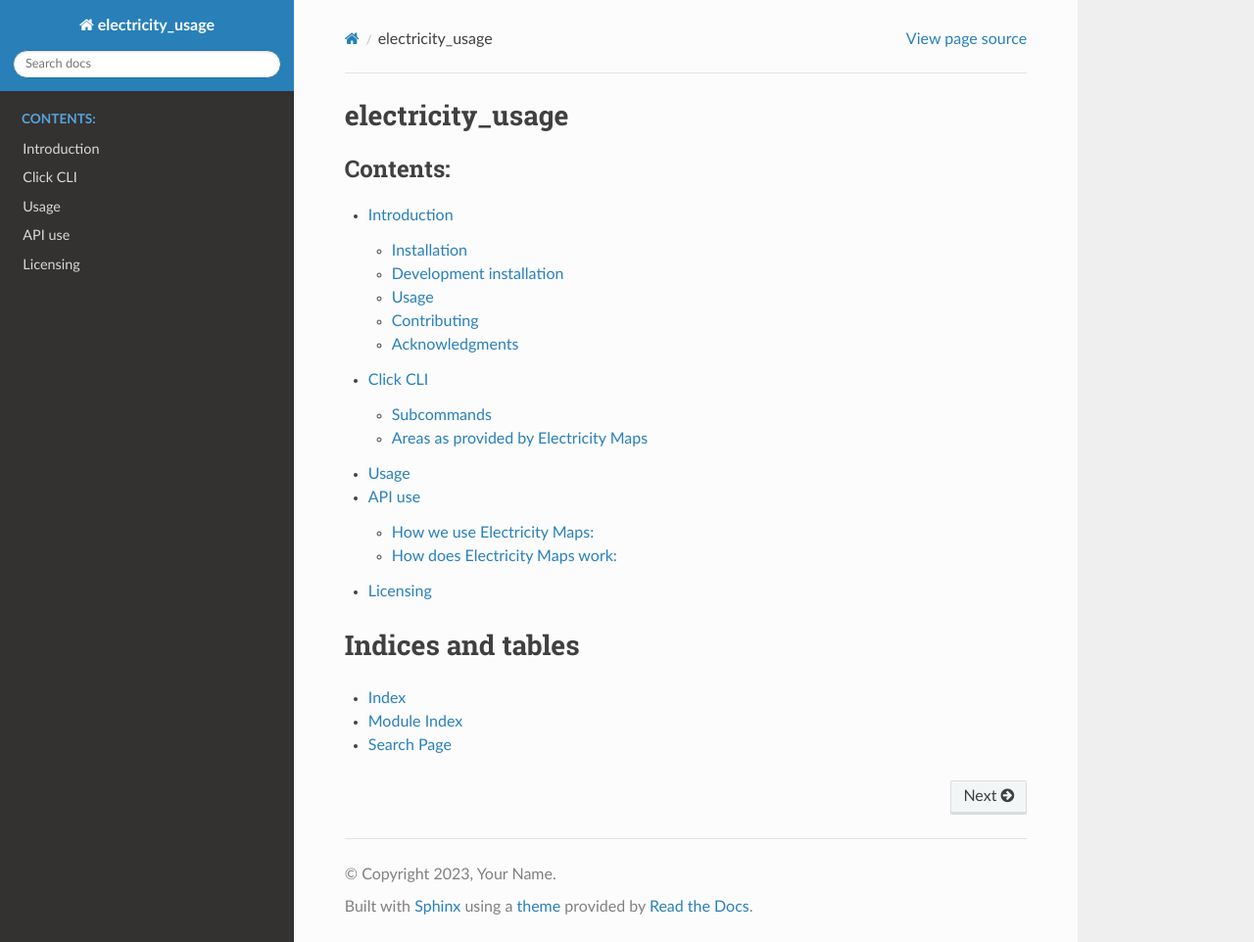
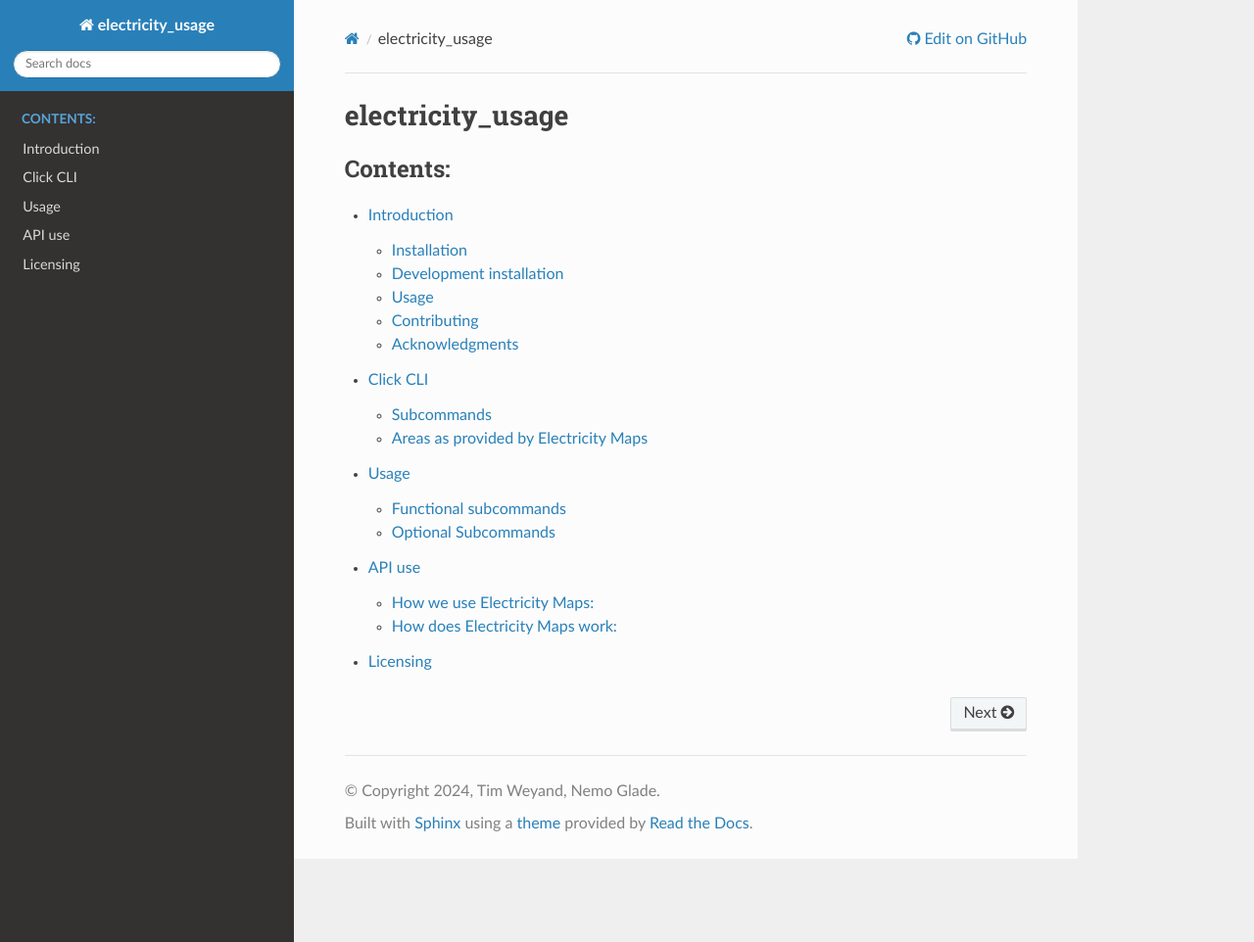
Before and after one commit to weyandtim/electricity_usage, a Sphinx documentation site: the page built from doc/index.rst, in a window 1280 px wide and 962 px high. Shown: the whole window at 98% size. Built offline with Sphinx 7.4.7 and the Read the Docs theme 2.0.0, drawn with Linux system fonts in a browser that asks for light colours.

Commit message:
github button

```diff
--- a/doc/click.rst
+++ b/doc/click.rst
@@ -1,7 +1,7 @@
 .. _click-ref:
 
 Click CLI
-=============
+=====================================
 
 The :program:`electricity_usage` command accepts the following subcommands: ``start``, ``stop``, ``run``, ``areas``, ``queue``. If none of these are used, the program defaults to the ``--help`` option.
 
--- a/doc/conf.py
+++ b/doc/conf.py
@@ -7,8 +7,8 @@
 # -- Project information -----------------------------------------------------
 
 project = 'electricity_usage'
-copyright = '2023, Your Name'
-author = 'Your Name'
+copyright = '2024, Tim Weyand, Nemo Glade'
+author = 'Tim Weyand, Nemo Glade'
 
 # -- General configuration ---------------------------------------------------
 
@@ -43,6 +43,12 @@ exclude_patterns = []
 # a list of builtin themes.
 #
 html_theme = 'sphinx_rtd_theme'
+html_context = {
+        'display_github': True,
+        'github_user': 'weyandtim',
+        'github_repo': 'electricity_usage',
+        'github_version': 'main/doc/'
+    }
 
 # Add any paths that contain custom static files (such as style sheets) here,
 # relative to this directory. They are copied after the builtin static files,
--- a/doc/index.rst
+++ b/doc/index.rst
@@ -12,11 +12,3 @@ electricity_usage
    Usage <usage>
    API use <api>
    Licensing <license>
-
-
-Indices and tables
-==================
-
-* :ref:`genindex`
-* :ref:`modindex`
-* :ref:`search`
--- a/doc/usage.rst
+++ b/doc/usage.rst
@@ -5,6 +5,8 @@ How to use electricity_usage
 
 ``electricity_usage`` is used via commandline interface made with `click <https://pypi.org/project/click/>`_. The command documentation can be found in :ref:`click-ref`
 
+Functional subcommands
+-------------------------------------
 The intended use of ``electricity_usage`` is as follows:
 
 1. Start the tool using the subcommand ``electricity_usage start [OPTION]``
@@ -19,9 +21,10 @@ The intended use of ``electricity_usage`` is as follows:
 
    For a more detailed description, see :ref:`click-ref`
 
-3. To stop the tool and abandon all queued jobs, use ``electricity_usage stop``.
+3. **To stop the tool and abandon all queued jobs, use** ``electricity_usage stop``.
 
-Optional uses:
+Optional Subcommands
+-----------------------------------
 
 * With the ``electricity_usage areas`` command you can see a list of all provided area codes.
 * With the ``electricity_usage queue`` command you can see a list of all jobs currently in the queue.
```
Also changed, not shown: other parts of doc/click.rst (+2 -2 lines), README.md (+1 -2 lines).
